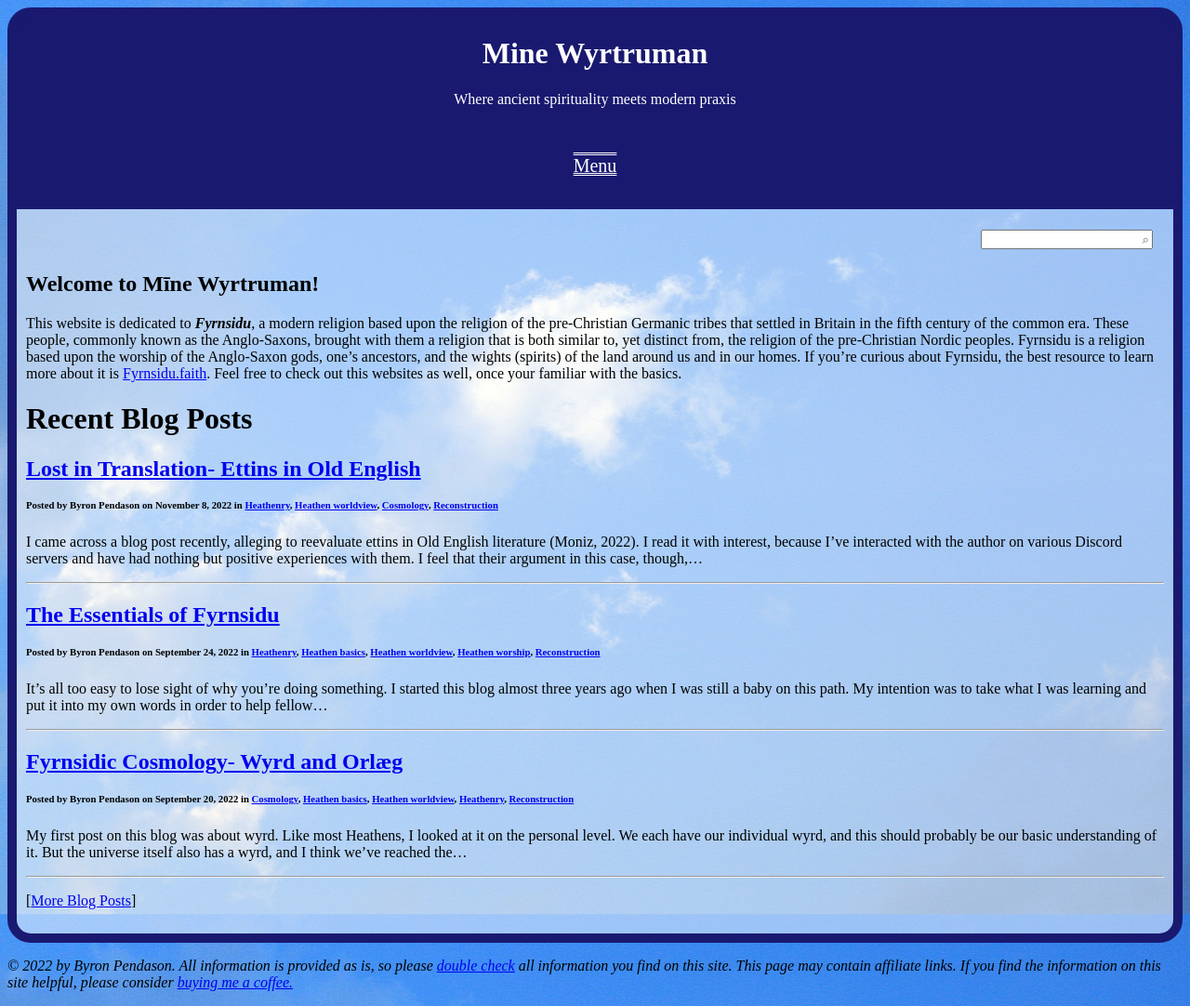
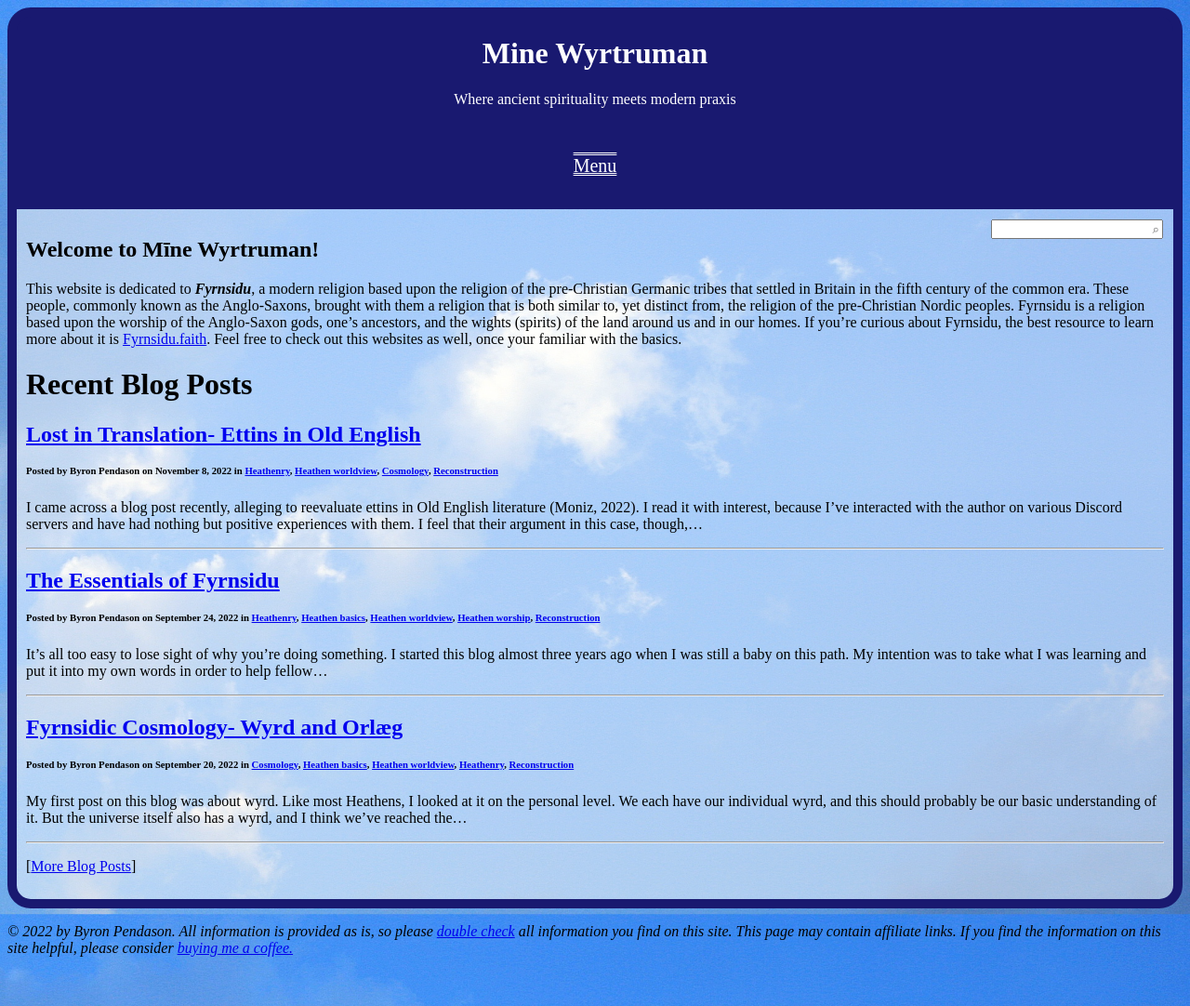
Before and after one commit to byronpendason/byronpendason.github.io, a Jekyll site: the page built from index.md, in a window 1280 px wide. Shown: the whole page at 93% size. Built offline with Jekyll 4.4.1, drawn with Linux system fonts in a browser that asks for light colours; our own code applies the rules of GitHub Pages for plain Markdown files; comment, search, counter and statistics services are not loaded.

Commit message:
update default.html

```diff
--- a/_layouts/default.html
+++ b/_layouts/default.html
@@ -56,10 +56,8 @@
       </div>
     </nav>
     <div id="content">
-      <div id="search-container">
-        <input type="text" id="search-input" placeholder="&#x2315;">
-        <ul id="results-container"></ul>
-      </div>
+      <input type="text" id="search-input" placeholder="&#x2315;">
+      <ul id="results-container"></ul>
 
       {% if page.layout == "post" %}
       <h1>{{ page.title }}</h1>
```
